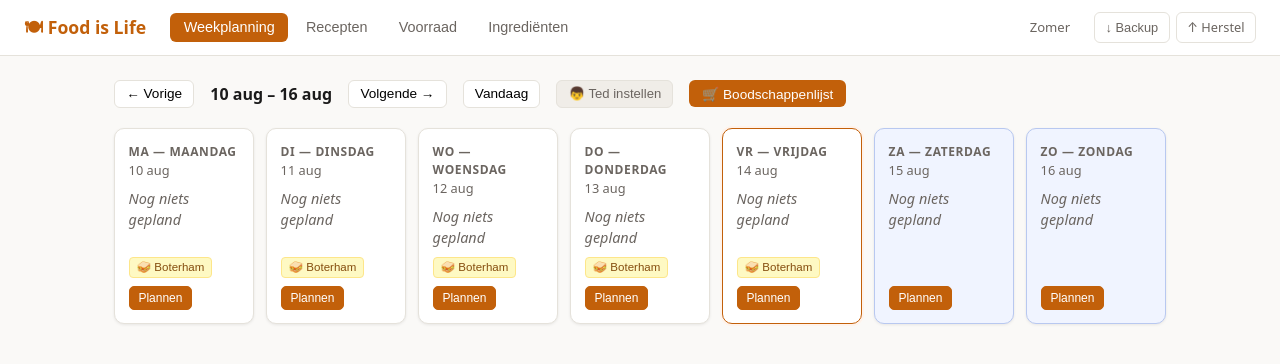
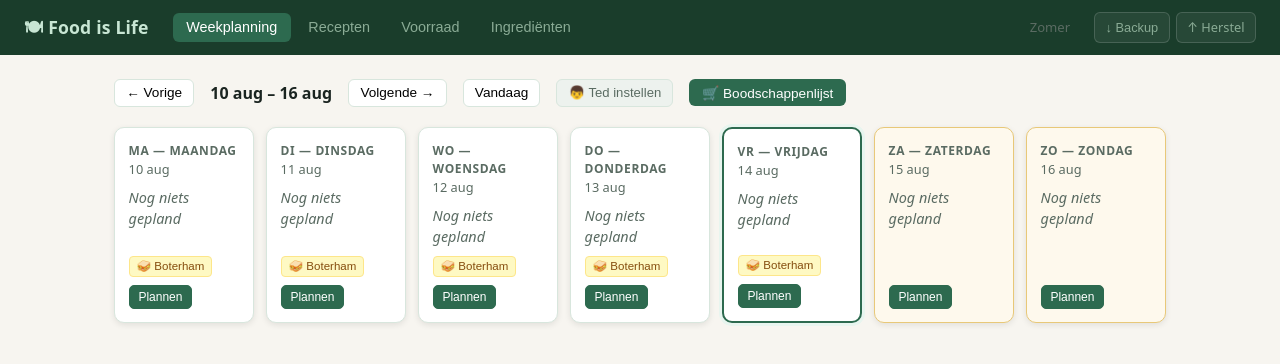
Before and after one commit to Grett076/food-is-life, a React (Vite) app: page / in a window 1280 px wide. Shown: the top 364 px of the page. Built offline with nearby package versions, Linux system fonts and the light colour scheme.

Commit message:
Forest green kleurenpalet: diepgroen header, amber weekends, warm perkament achtergrond

```diff
--- a/src/App.tsx
+++ b/src/App.tsx
@@ -201,6 +201,6 @@ const sh: React.CSSProperties = {
 
 const headerBtn: React.CSSProperties = {
   padding: '.3rem .65rem', fontSize: '.8rem',
-  border: '1px solid var(--border)', borderRadius: 6,
-  background: 'var(--surface)', cursor: 'pointer', color: 'var(--text-muted)',
+  border: '1px solid rgba(255,255,255,.15)', borderRadius: 6,
+  background: 'rgba(255,255,255,.06)', cursor: 'pointer', color: '#8aab95',
 };
--- a/src/app.css
+++ b/src/app.css
@@ -1,20 +1,20 @@
 *, *::before, *::after { box-sizing: border-box; margin: 0; padding: 0; }
 
 :root {
-  --bg: #faf9f7;
+  --bg: #f7f5f0;
   --surface: #ffffff;
-  --border: #e5e2db;
-  --text: #1a1a1a;
-  --text-muted: #6b6560;
-  --accent: #c2600a;
-  --accent-light: #fff3eb;
-  --weekend-bg: #f0f4ff;
-  --weekend-border: #b8c8f0;
-  --project-bg: #fdf3e7;
-  --project-border: #e8c490;
-  --tag-bg: #f0ede8;
+  --border: #d8e6dd;
+  --text: #1a2420;
+  --text-muted: #5a6b62;
+  --accent: #2d6a4f;
+  --accent-light: #e8f5ef;
+  --weekend-bg: #fef9ed;
+  --weekend-border: #e8c878;
+  --project-bg: #fff5e0;
+  --project-border: #d4a832;
+  --tag-bg: #edf2ee;
   --radius: 10px;
-  --shadow: 0 1px 3px rgba(0,0,0,.08);
+  --shadow: 0 2px 6px rgba(0,0,0,.09);
 }
 
 body {
@@ -28,14 +28,14 @@ body {
 .app { display: grid; grid-template-rows: auto 1fr; min-height: 100vh; }
 
 header {
-  background: var(--surface);
-  border-bottom: 1px solid var(--border);
+  background: #1a3d2b;
+  border-bottom: none;
   padding: .75rem 1.5rem;
   display: flex;
   align-items: center;
   gap: 1.5rem;
 }
-header h1 { font-size: 1.1rem; font-weight: 700; color: var(--accent); }
+header h1 { font-size: 1.1rem; font-weight: 700; color: #c8e6d4; letter-spacing: .01em; }
 nav { display: flex; gap: .25rem; }
 nav button {
   padding: .4rem .85rem;
@@ -44,10 +44,10 @@ nav button {
   background: transparent;
   cursor: pointer;
   font-size: .9rem;
-  color: var(--text-muted);
-  transition: background .15s;
+  color: #8aab95;
+  transition: background .15s, color .15s;
 }
-nav button:hover { background: var(--tag-bg); }
+nav button:hover { background: rgba(255,255,255,.1); color: #c8e6d4; }
 nav button.active { background: var(--accent); color: white; }
 
 main { padding: 1.5rem; max-width: 1100px; margin: 0 auto; width: 100%; }
@@ -98,7 +98,7 @@ main { padding: 1.5rem; max-width: 1100px; margin: 0 auto; width: 100%; }
   box-shadow: var(--shadow);
 }
 .day-card.weekend { background: var(--weekend-bg); border-color: var(--weekend-border); }
-.day-card.today { border-color: var(--accent); box-shadow: 0 0 0 2px var(--accent-light); }
+.day-card.today { border-color: var(--accent); border-width: 2px; box-shadow: 0 0 0 3px var(--accent-light); }
 
 .day-label {
   font-size: .75rem;
@@ -138,9 +138,9 @@ main { padding: 1.5rem; max-width: 1100px; margin: 0 auto; width: 100%; }
   background: var(--tag-bg);
   color: var(--text-muted);
 }
-.season-badge.perfect { background: #d4edda; color: #155724; }
-.season-badge.good { background: #cce5ff; color: #004085; }
-.season-badge.low { background: #f8d7da; color: #721c24; }
+.season-badge.perfect { background: #c8ecd4; color: #1a5c35; font-weight: 600; }
+.season-badge.good { background: #daeee0; color: #2d6a4f; }
+.season-badge.low { background: #fde8d8; color: #8b3a1a; }
 
 /* Weekend banner */
 .weekend-banner {
@@ -211,9 +211,9 @@ main { padding: 1.5rem; max-width: 1100px; margin: 0 auto; width: 100%; }
   cursor: pointer;
   transition: box-shadow .15s, border-color .15s;
 }
-.recipe-card:hover { box-shadow: 0 4px 12px rgba(0,0,0,.1); border-color: #ccc; }
-.recipe-card.weekendProject { border-left: 3px solid var(--accent); }
-.recipe-card.weekend { border-left: 3px solid var(--weekend-border); }
+.recipe-card:hover { box-shadow: 0 4px 16px rgba(0,0,0,.12); border-color: #b8cfbf; }
+.recipe-card.weekendProject { border-left: 3px solid var(--accent); background: #f9fdfb; }
+.recipe-card.weekend { border-left: 3px solid var(--weekend-border); background: #fffdf5; }
 
 .recipe-card h3 { font-size: 1rem; font-weight: 700; }
 .recipe-card p { font-size: .83rem; color: var(--text-muted); }
@@ -234,9 +234,9 @@ main { padding: 1.5rem; max-width: 1100px; margin: 0 auto; width: 100%; }
   font-size: .72rem;
   color: var(--text-muted);
 }
-.tag.style-quick { background: #e8f5e9; color: #2e7d32; }
-.tag.style-weekend { background: var(--weekend-bg); color: #1a3c7a; }
-.tag.style-weekendProject { background: var(--accent-light); color: var(--accent); font-weight: 700; }
+.tag.style-quick { background: #daf0e4; color: #1a5c35; }
+.tag.style-weekend { background: #fef4d0; color: #7a5800; }
+.tag.style-weekendProject { background: var(--project-bg); color: #7a4f00; font-weight: 700; }
 
 .fav-btn {
   background: none;
```
